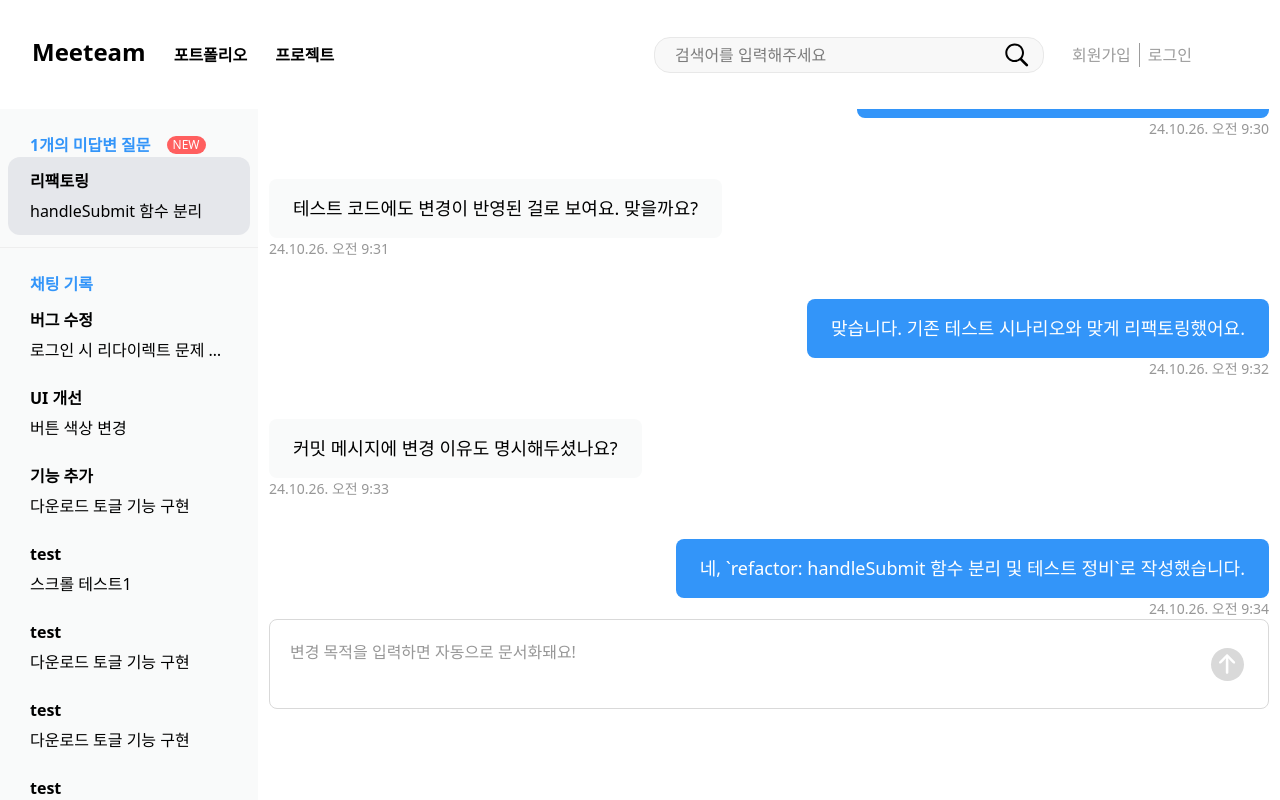
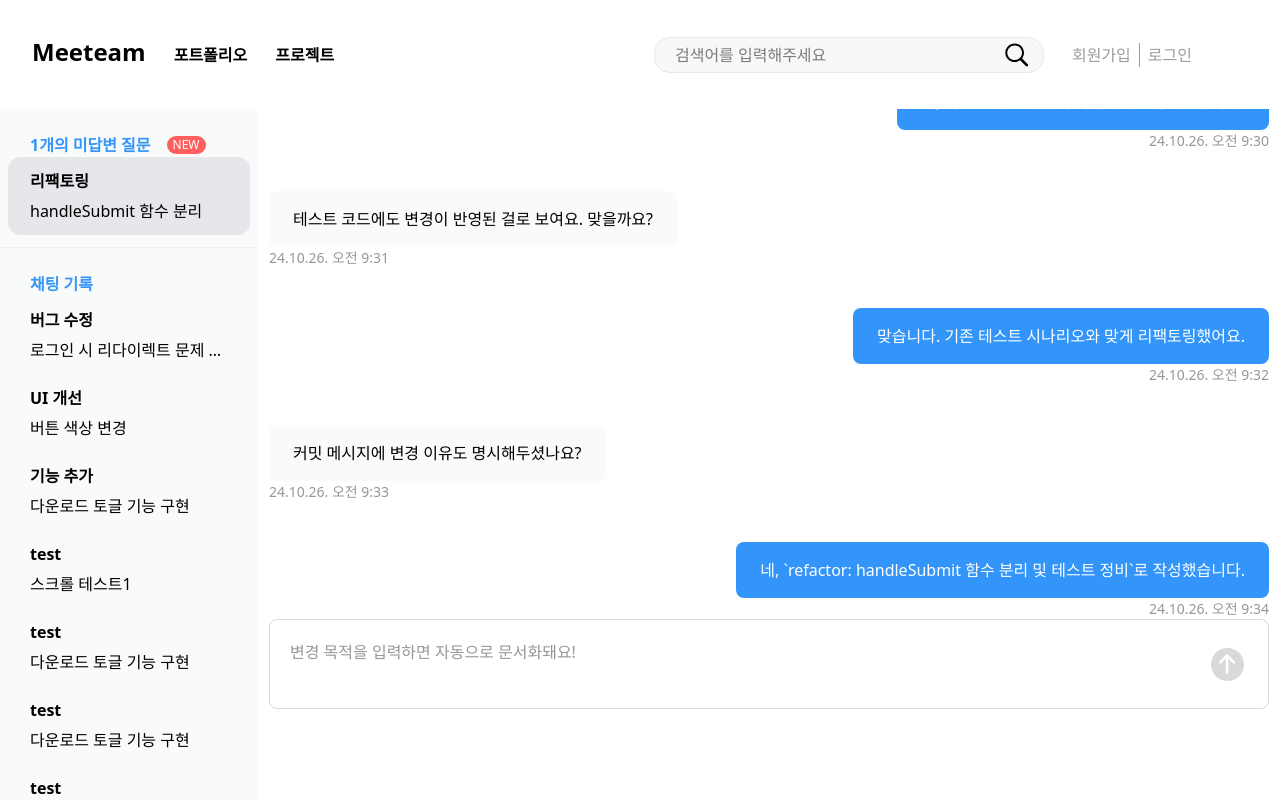
Before and after one commit to WardK-meeTeam/meeteam_front, a Next.js app: page /chat/1 in a window 1280 px wide. Shown: the top 800 px of the page. Built offline with nearby package versions, Linux system fonts and the light colour scheme.

Commit message:
[#31] style: 채팅내역 폰트 크기 변경

```diff
--- a/app/(chat)/chat/components/MessageBox.tsx
+++ b/app/(chat)/chat/components/MessageBox.tsx
@@ -19,7 +19,7 @@ export default function MessageBox({
         <div
           className={`px-6 py-4 ${
             role === "user" ? "bg-[#3395F9] text-white" : "bg-[#F9FAFA]"
-          } max-w-[830px] rounded-[8px] text-[18px]`}
+          } max-w-[830px] rounded-[8px]`}
         >
           {content}
         </div>
```
